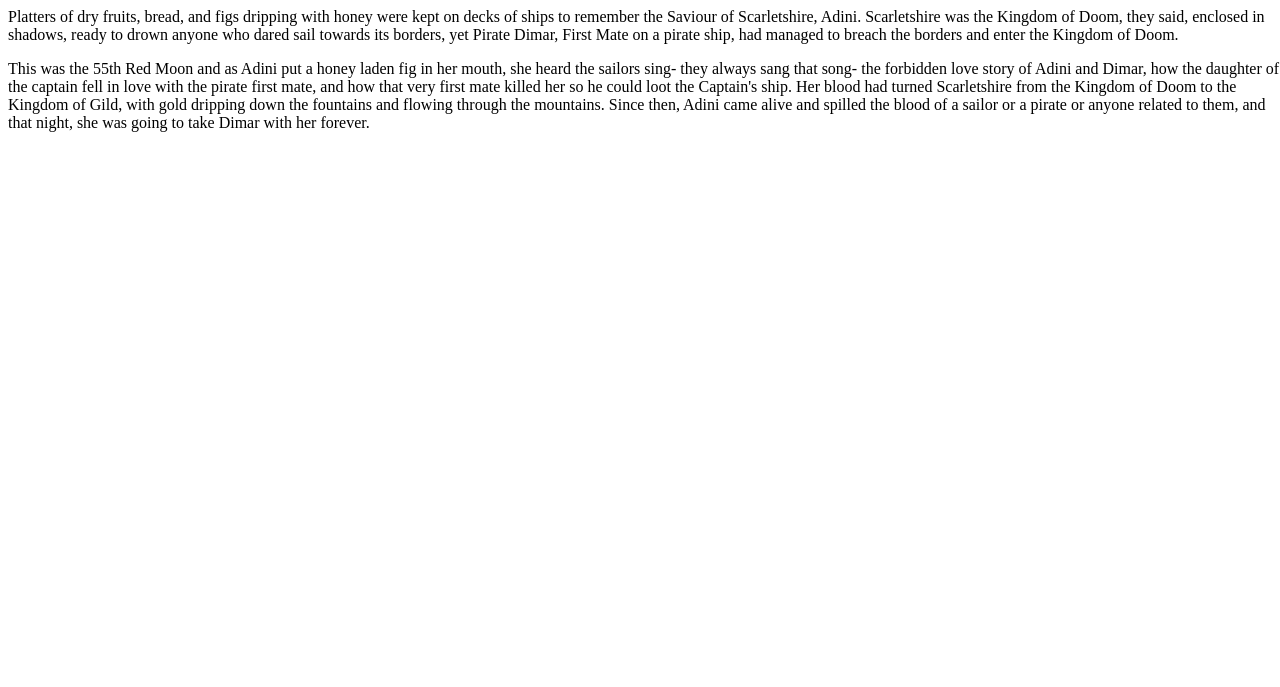
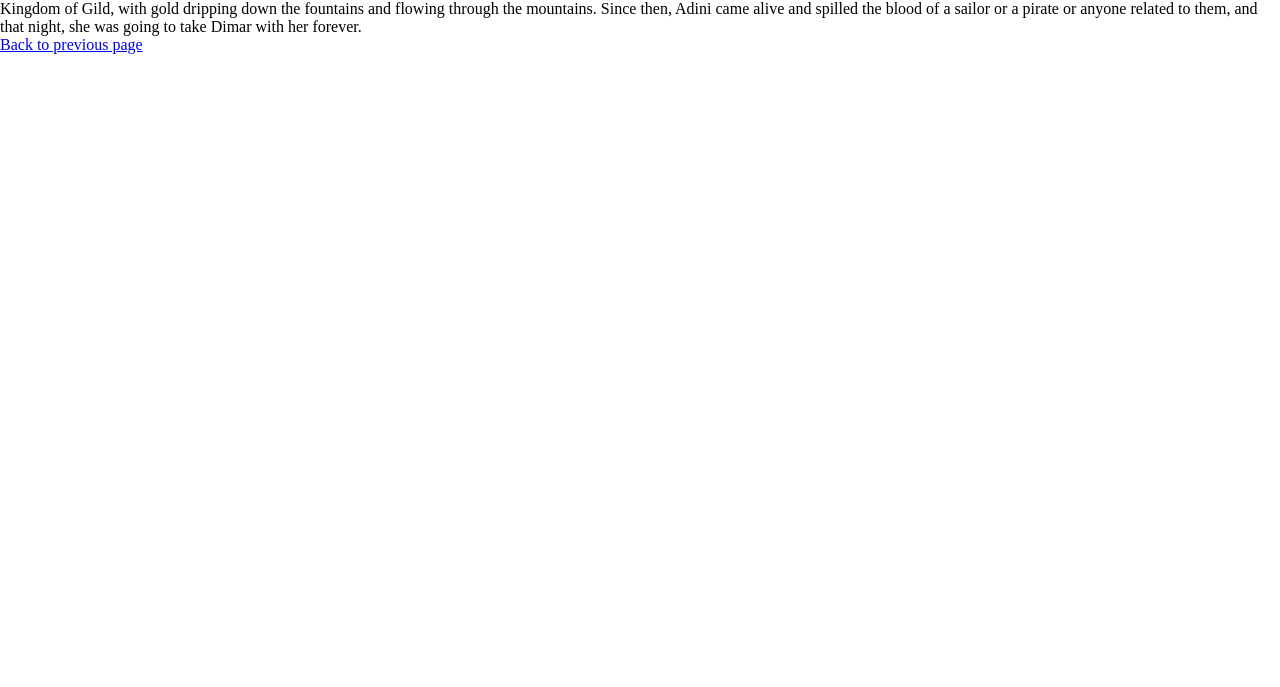
Before and after one commit to royayushi/WriteAStory, a plain HTML site: page story.html in a window 1280 px wide. Shown: the part 133-820 px from the top of the page. Drawn offline with Linux system fonts and the light colour scheme.

Commit message:
Added link to  story.html to go back to previous page, ie, to index.html.

```diff
--- a/story.html
+++ b/story.html
@@ -14,4 +14,5 @@
   <p>The silver moon turned red on every ninth day of the month, and that was the day when Adini, the Captain's daughter, used to come alive.</p>
   <p>Platters of dry fruits, bread, and figs dripping with honey were kept on decks of ships to remember the Saviour of Scarletshire, Adini. Scarletshire was the Kingdom of Doom, they said, enclosed in shadows, ready to drown anyone who dared sail towards its borders, yet Pirate Dimar, First Mate on a pirate ship, had managed to breach the borders and enter the Kingdom of Doom.</p>
   <p>This was the 55th Red Moon and as Adini put a honey laden fig in her mouth, she heard the sailors sing- they always sang that song- the forbidden love story of Adini and Dimar, how the daughter of the captain fell in love with the pirate first mate, and how that very first mate killed her so he could loot the Captain's ship. Her blood had turned Scarletshire from the Kingdom of Doom to the Kingdom of Gild, with gold dripping down the fountains and flowing through the mountains. Since then, Adini came alive and spilled the blood of a sailor or a pirate or anyone related to them, and that night, she was going to take Dimar with her forever.</p>
+<a href="index.html" target="_self">Back to previous page</a>
 </body>
--- a/style.css
+++ b/style.css
@@ -1,4 +1,11 @@
-html, body {
+*{
+    margin: 0;
+    padding: 0;
+}
+/*html, body {
   height: 100%;
   width: 100%;
+}*/
+h3{
+  display:
 }
```
